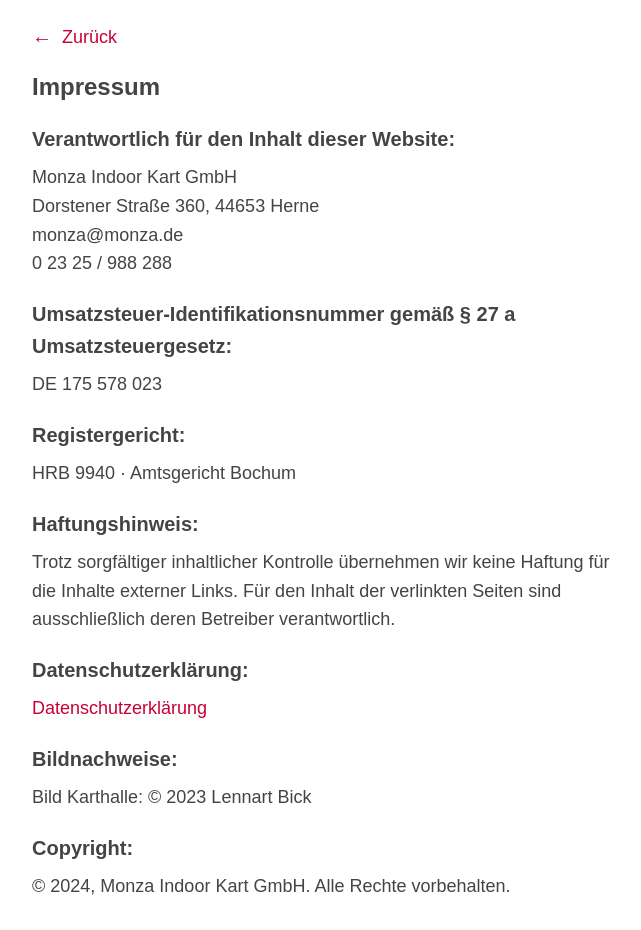
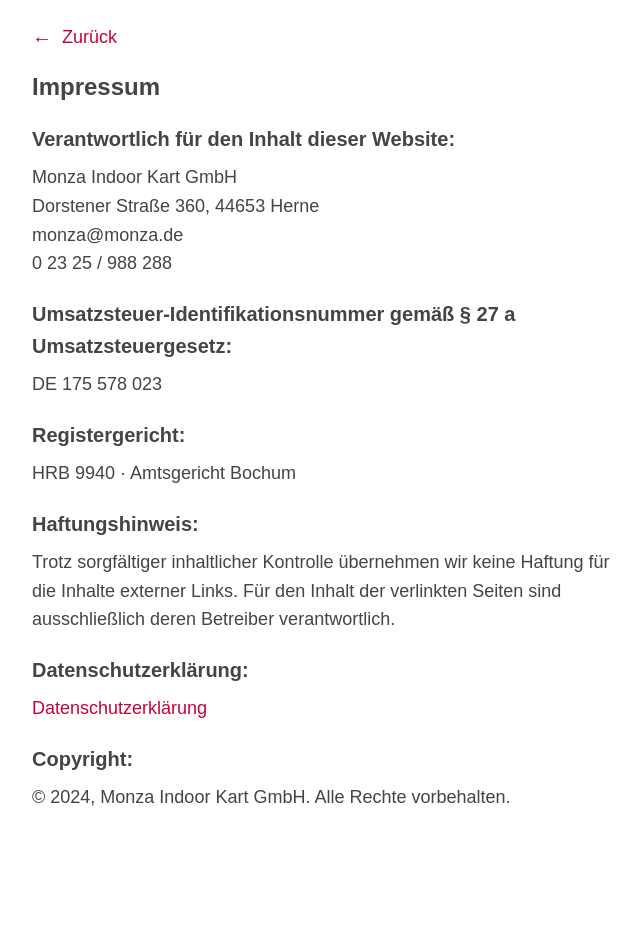
Before and after one commit to marcelbialas/monza-closed-landing, a React (Create React App) app: page /impressum in a window 1280 px wide. Shown: the top 930 px of the page, without its empty margins (308-949 px from the left). After the commit the page ends 852 px from the top, so only its background shows below. Built offline with nearby package versions, Linux system fonts and the light colour scheme.

Commit message:
finished version 1.0

```diff
--- a/src/App.js
+++ b/src/App.js
@@ -52,7 +52,7 @@
         <h2>Liebe Kundinnen und Kunden,</h2>
         <p>
           mit einem wehmütigen Blick zurück möchten wir euch darüber
-          informieren, dass unsere Kartbahn seit dem
+          informieren, dass unsere Kartbahn seit dem{" "}
           <strong>18. Dezember 2023</strong> ihre Pforten geschlossen hat. Diese
           27 Jahre voller Adrenalin, Fahrspaß und unvergesslicher Momente wären
           ohne euch nicht möglich gewesen. <br />
--- a/src/Impressum.js
+++ b/src/Impressum.js
@@ -45,11 +45,6 @@
         <p>
           <StyledLink href="/datenschutz">Datenschutzerklärung</StyledLink>
         </p>
-      </Section>
-
-      <Section>
-        <SubHeading>Bildnachweise:</SubHeading>
-        <p>Bild Karthalle: &copy; 2023 Lennart Bick</p>
       </Section>
 
       <Section>
```
